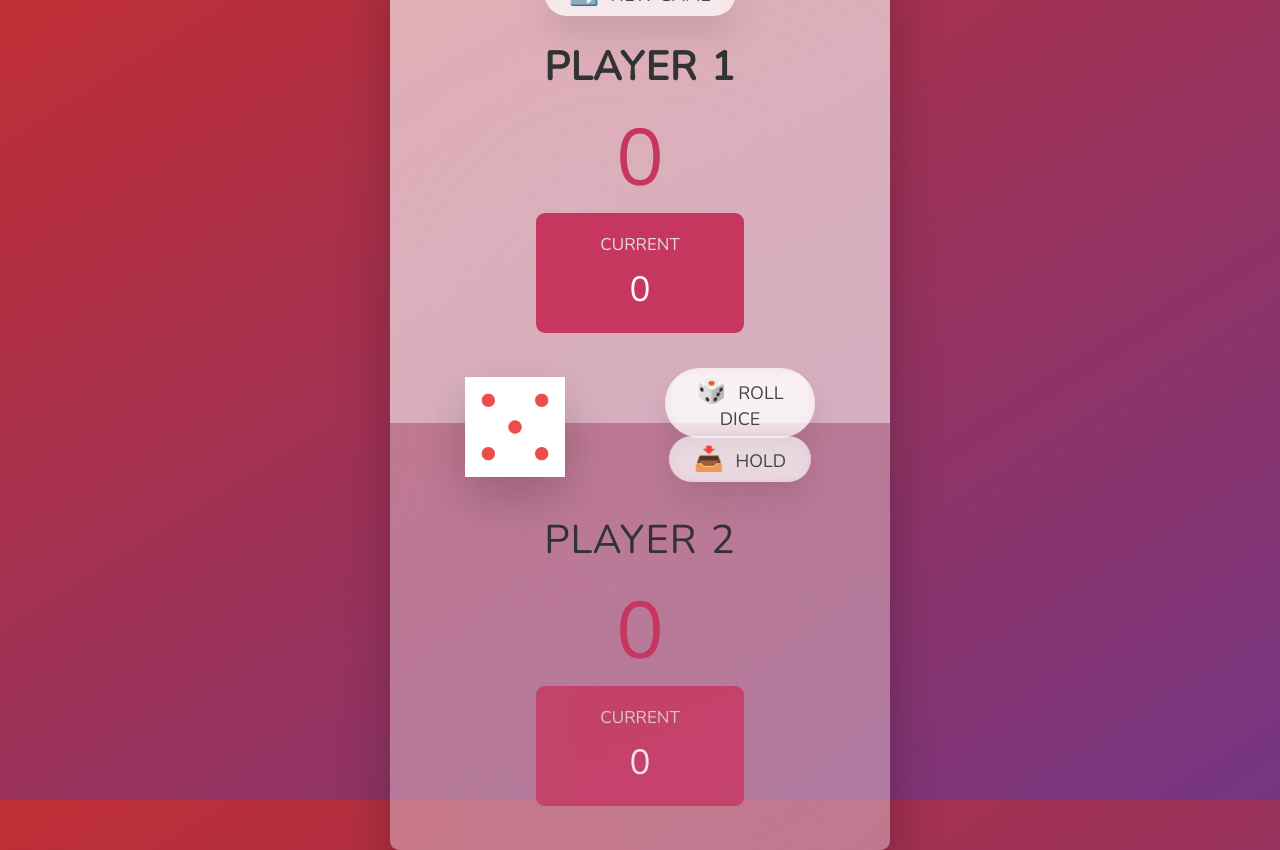
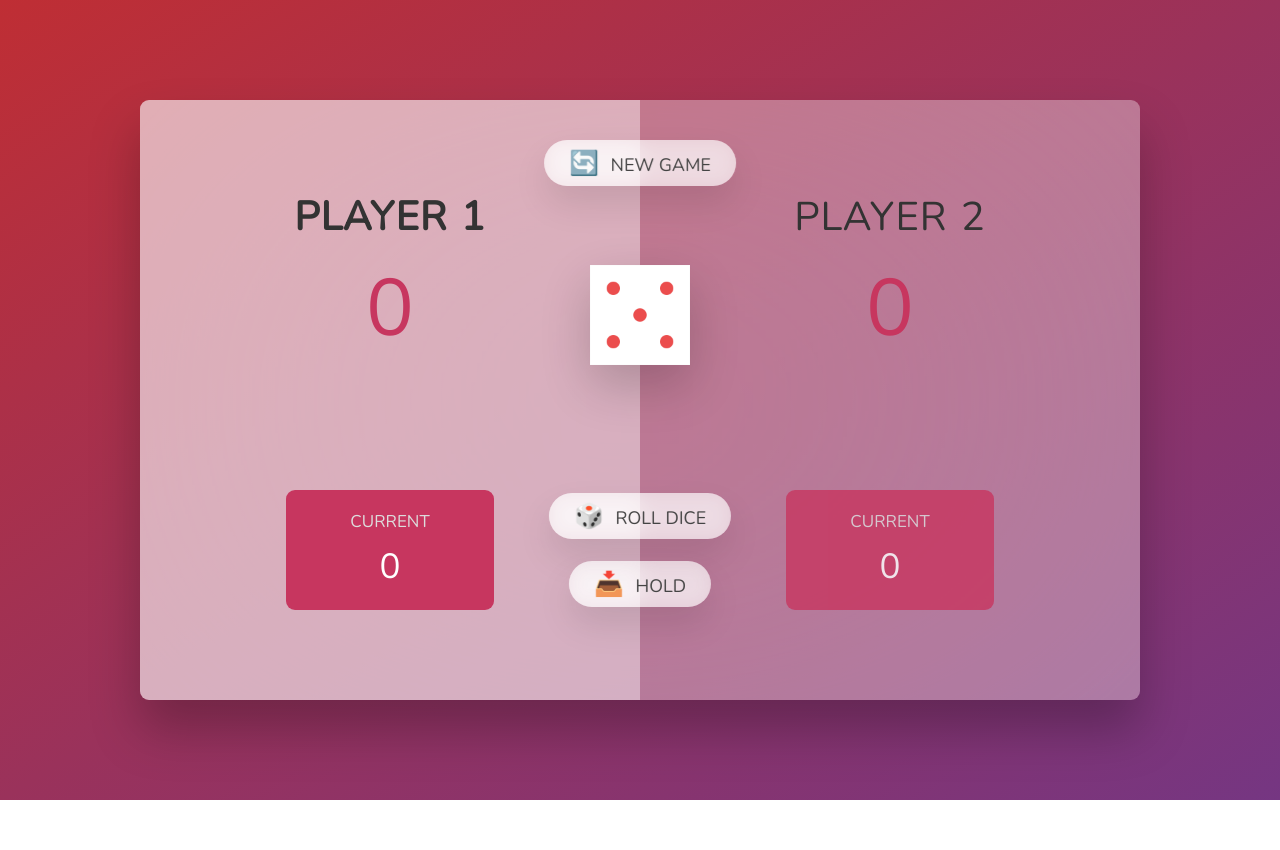
Before and after one commit to 7h3Pr074g0n157/pig-game, a plain HTML site: page index.html in a window 1280 px wide. After the commit the page ends 800 px from the top, so only its background shows below. Drawn offline with nearby package versions, Linux system fonts and the light colour scheme.

Commit message:
Delete medai query and add min-width

```diff
--- a/style.css
+++ b/style.css
@@ -26,7 +26,7 @@ body {
 main {
   position: relative;
   width: 100rem;
-  /* min-width: 100rem; */
+  min-width: 100rem;
   height: 60rem;
   background-color: rgba(255, 255, 255, 0.35);
   backdrop-filter: blur(200px);
@@ -167,7 +167,7 @@ main {
   color: #c7365f;
 }
 
-@media screen and (max-width: 80rem) {
+/* @media screen and (max-width: 80rem) {
   main {
     width: 50rem;
     height: 90rem;
@@ -192,4 +192,4 @@ main {
     top: calc(46.1rem + 2.5rem);
     left: 70%;
   }
-}
+} */
```
